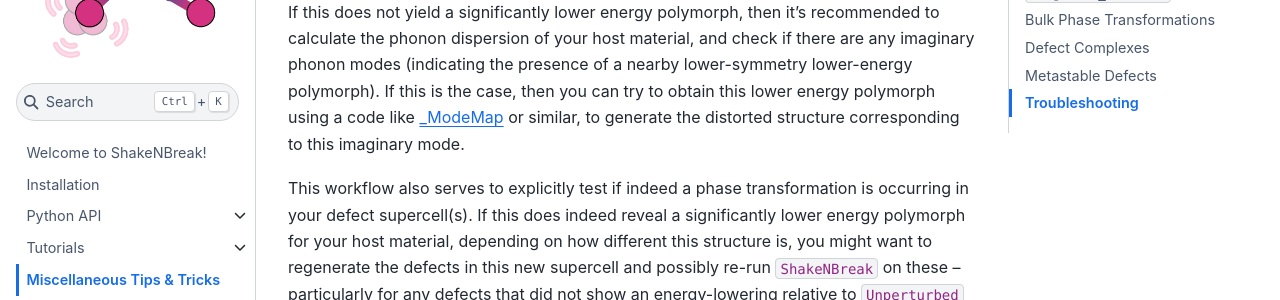
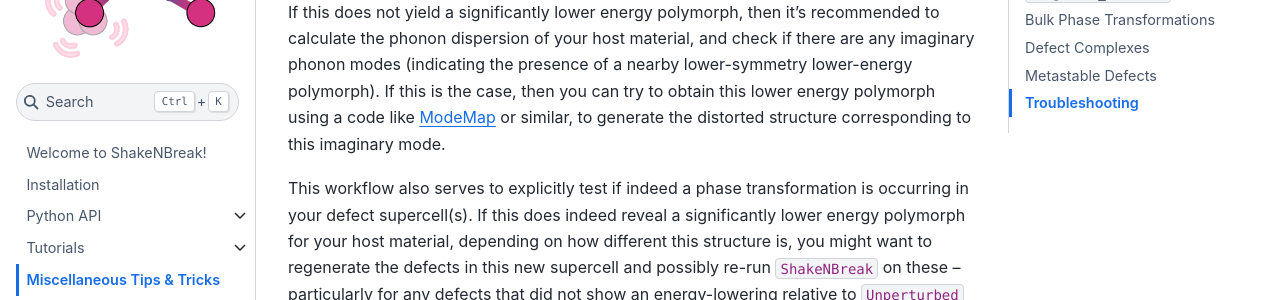
Before and after one commit to SMTG-Bham/ShakeNBreak, a Sphinx documentation site: the page built from docs/Tips.rst, in a window 1280 px wide and 900 px high, scrolled down 3846 px. Shown: the part 153-453 px from the top of the window. Built offline with Sphinx 7.4.7 and the Sphinx Book theme 1.1.4, drawn with Linux system fonts in a browser that asks for light colours; pages that are not in the unit, such as notebooks, are missing from menus.

Commit message:
Fix typo
Former-commit-id: 36cb36f4ef8e9d60fcca7d8973fa1cc2c7efd6be

```diff
--- a/docs/Tips.rst
+++ b/docs/Tips.rst
@@ -137,7 +137,7 @@ relaxations), then this is likely the lower energy polymorph for your host syste
 If this does not yield a significantly lower energy polymorph, then it's recommended to calculate the phonon dispersion
 of your host material, and check if there are any imaginary phonon modes (indicating the presence of a nearby
 lower-symmetry lower-energy polymorph). If this is the case, then you can try to obtain this lower energy polymorph
-using a code like `_ModeMap <https://github.com/JMSkelton/ModeMap>`_ or similar, to generate the distorted structure
+using a code like `ModeMap <https://github.com/JMSkelton/ModeMap>`_ or similar, to generate the distorted structure
 corresponding to this imaginary mode.
 
 This workflow also serves to explicitly test if indeed a phase transformation is occurring in your defect supercell(s).
```
